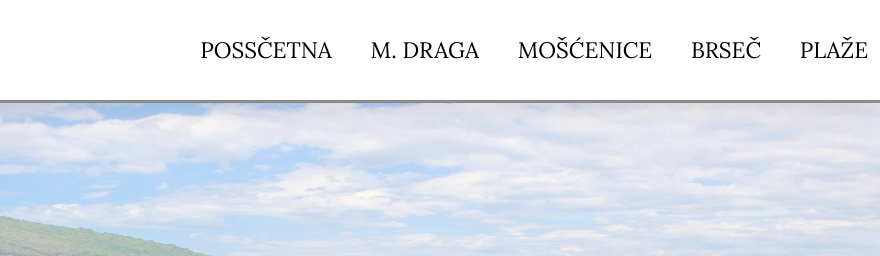
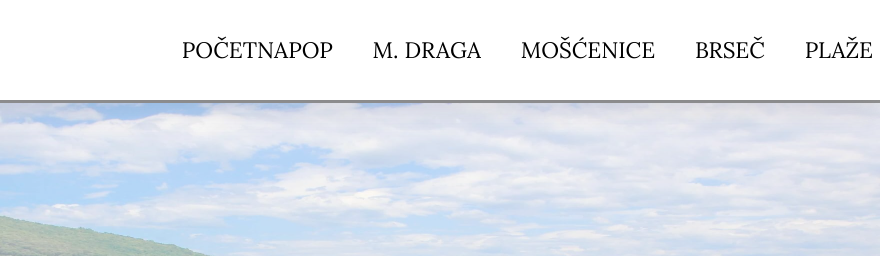
Before and after one commit to adrianprodan27/prodanadrian9, a plain HTML site: page index.html in a window 1280 px wide. Shown: the top 256 px of the page, 400-1280 px from the left. Drawn offline with Linux system fonts and the light colour scheme; a script that the page names is missing.

Commit message:
Update index.html

```diff
--- a/index.html
+++ b/index.html
@@ -31,7 +31,7 @@ vertical-align: text-bottom;
     <nav>
       <ul>
         <li>
-          <span><a href="index.html">POssČETNA</a></span>
+          <span><a href="index.html">POČETNApop</a></span>
         </li>
         <li>
           <span><a href="mdraga.html">M. DRAGA</a></span>
```
